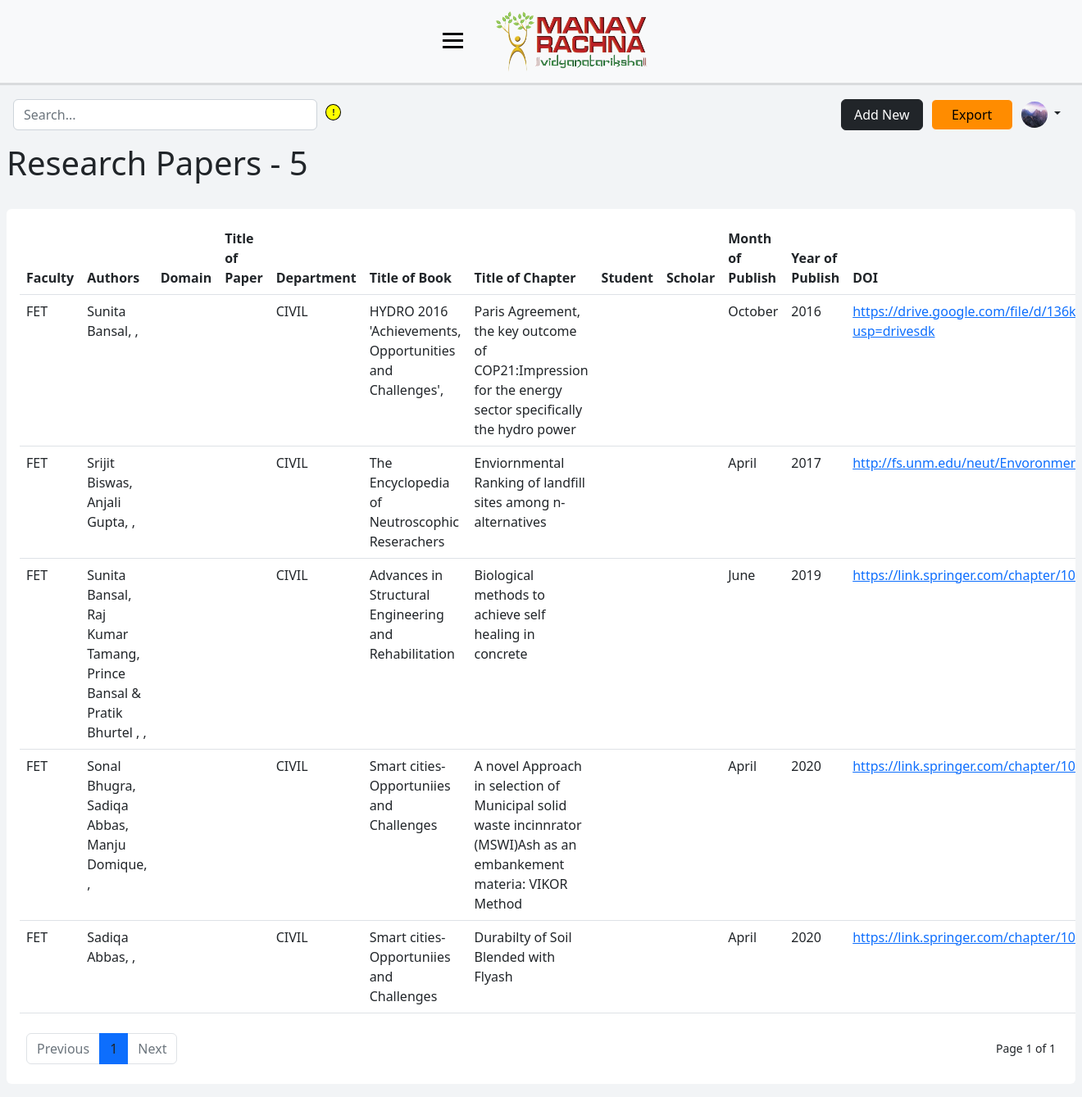
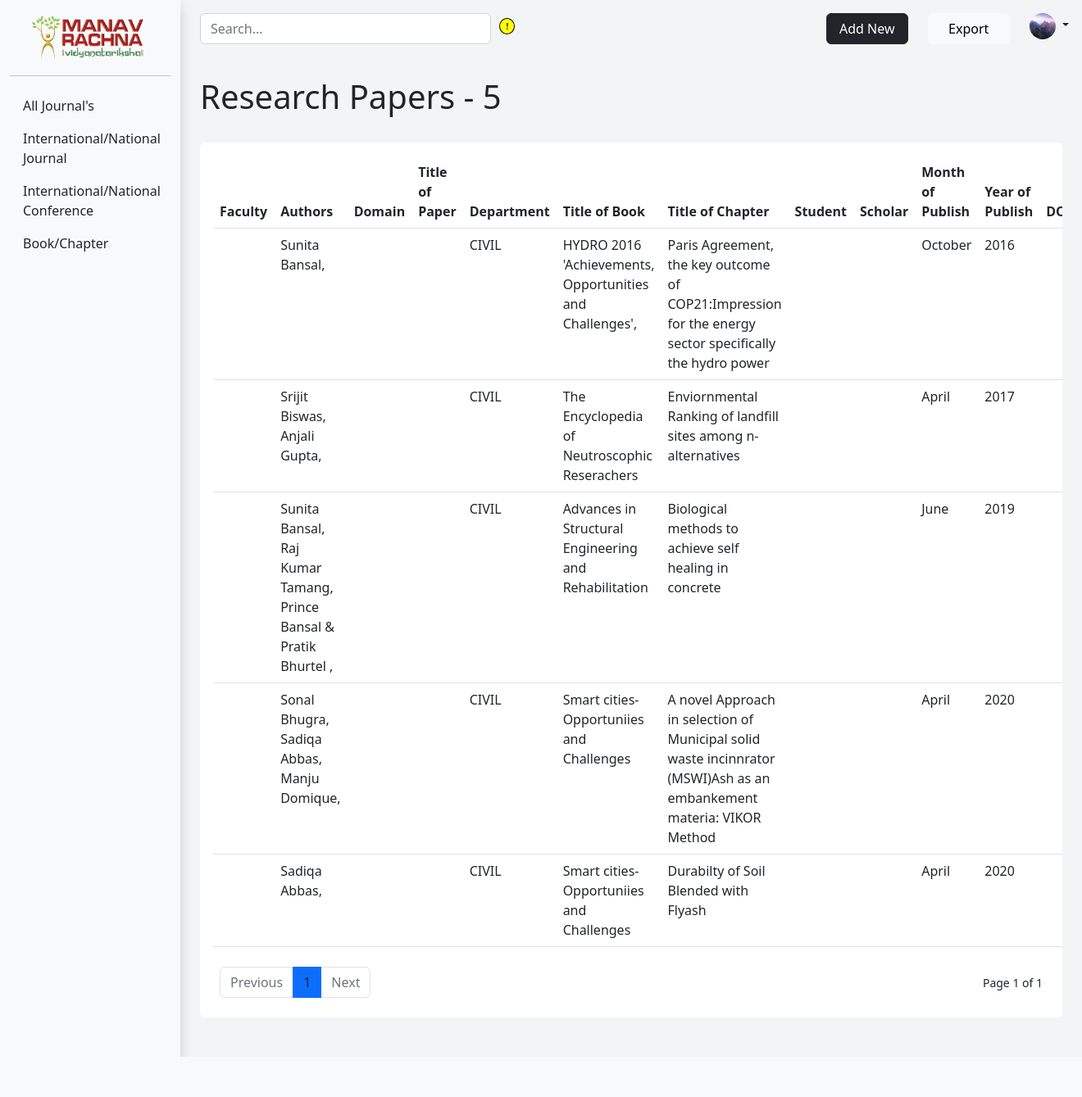
Before and after one commit to Jasmeet1001/django-portal-mriirs, a Django app: page /bkch/ in a window 1320 px wide. Shown: the whole page at 82% size. After the commit the page ends 1290 px from the top, so only its background shows below. Run offline with Django 4.2, Linux system fonts and the light colour scheme; a user stored in the database is signed in; data comes from the database, SQL or seed files in the repository.

Commit message:
Revert "Updated the UI"

```diff
--- a/dashboard/forms.py
+++ b/dashboard/forms.py
@@ -33,7 +33,7 @@ class AddPaper(forms.ModelForm):
     class Meta:
         model = ResearchPaper
         fields = [ 'faculty', 'authors', 'domain', 'title_of_paper', 'dept', 'name_of_journal', 'name_of_conference', 'title_of_book', 'title_of_chapter', 'student', 'scholar', 'month', 'year', 'doi', 'index_db']
-        labels = {'dept': 'Department', 'index_db': 'Index databse (SCOPUS, SCIE, ESCI, UGC CARE)', 'faculty': 'Faculty (Ex: FET)', 'authors': 'Authors Name', 'domain': 'Domain (Ex: Machine Learning, NLP, etc)', 'student': 'Student (y/n)', 'scholar': 'Scholar (y/n)', 'year': 'Publication Year','month': 'Publication Month'}
+        labels = {'dept': 'Department', 'index_db': 'Index databse(SCOPUS, SCIE, ESCI, UGC CARE)'}
 
 class ImportFile(forms.Form):
     file = forms.FileField(label='')
--- a/dashboard/static/dashboard/css_base/style.css
+++ b/dashboard/static/dashboard/css_base/style.css
@@ -1,227 +1,28 @@
-* {
-  padding: 0;
-  margin: 0;
+body {
+    min-height: 100vh;
+    min-height: -webkit-fill-available;
+    background-color: #f2f4f6;
   }
 
-html::-webkit-scrollbar {
-  width: 0.8vw;
-}
-
-html::-webkit-scrollbar-thumb {
-  background-color: #5438DC;
-  border: .125em solid #DEDCDC;
-  border-radius: 100vw;
-}
-
-html::-webkit-scrollbar-thumb:hover {
-  background-color: #5438DC;
-}
-
-html::-webkit-scrollbar-track {
-  border-radius: 100vw;
-  /* margin-block: .5em; */
-  margin: 1em 1em;
-  background-color: #DEDCDC;
-}
-
-body {
-  min-height: 100vh;
-  /* min-height: -webkit-fill-available; */
-  background-color: #f2f4f6;
-  /* background-color: red; */
+  html {
+    height: -webkit-fill-available;
   }
 
   main {
-  display: flex;
-  border: 1px solid black;
+    height: 100vh;
+    height: -webkit-fill-available;
+    max-height: 100vh;
+    overflow-x: hidden;
+    overflow-y: auto;
   }
-
-.asteriskField {
-  display: none;
-}
-
-.wrapper {
-  display: flex;
-  flex-direction: column;
-  /* border: 10px solid black; */
-}
-
-.nav-header {
-
-  display: flex;
-
-  justify-content: center;
-
-
-  z-index: 999;
-  box-shadow: 0px 0px 0px 3px rgba(0,0,0,0.1);
-}
-
-.nav-ul-list {
-  display: none;
-  width: 100%;
-  /* height: 100vh; */
-  /* border: 1px solid blue; */
-
-}
-
-.nav-bar-list-ul {
-  padding-top: 10px;
-  /* border: 1px solid red; */
-  height: 18%;
-
-}
-
-.nav-bar-list-ul-li {
-  display: flex;
-  /* justify-content: center; */
-  /* text-align: center; */
-}
-
-.nav-bar-list-ul-li a {
-  text-decoration: none;
-  /* margin-left: 0; */
-  color: #000;
-  padding: 0 10px 20px 0;
-}
-
-.mr-logo-navbar {
-  display: flex;
-  flex-direction: column;
-  /* border: 1px solid black; */
-  /* width: 100%; */
-  align-items: center;
-  /* max-height: 12vh; */
-}
-
-.logo-navbar-ham {
-  display: flex;
-}
-
-.mr-logo-navbar-img{
-  /* padding-left: 10px; */
-  padding-top: 10px;
-  padding-bottom: 10px;
-}
-
-.hamburger {
-  display: block;
-  cursor: pointer;
-  padding-left: 20px;
-  padding-right: 36px;
-  padding-top: 35px;
-}
-
-.bar {
-  display: block;
-  width: 25px;
-  height: 3px;
-  margin: 5px auto;
-  transition: all .3s ease-in-out;
-  background-color: #000;
-}
-
-.click {
-  padding-left: 20px;
-  padding-top: 35px;
-  padding-right: 36px;
-}
-
-.clicked {
-  display: flex;
-  border-top: 1px solid black;
-
-}
-
-.click .bar:nth-child(1){
-  transform: translateY(8px) rotate(45deg);
-
-}
-
-.click .bar:nth-child(2){
-  /* background-color: yellow; */
-  display: none;
-}
-
-.click .bar:nth-child(3){
-  transform: translateY(-1px) rotate(-45deg);
-
-}
-
-
-.dashboard-wrapper {
-  /* padding-top: 10%; */
-  display: flex;
-  flex-direction: column;
-
-  /* background-color: red; */
-  /* display: flex; */
-  /* flex-direction: column; */
-}
-
-.search-profile {
-  display: flex;
-  /* border: 1px solid black; */
-  justify-content: space-between;
-  min-width: 100vh;
-  padding-top: 1.5%;
-}
-
-
-.profile-info {
-  display: flex;
-  /* border: 1px solid black; */
-  align-items: center;
-  padding-right: 1em;
-  /* padding: 0 10px 0 10px; */
-}
-
-.profile-menu, .buttons {
-  padding-right: 10px;
-}
-
-.export-btn a{
-  background-color: darkorange;
-}
-
-.export-btn a:hover {
-  background-color: aqua;
-}
-
-.custom-js-button p {
-  font-size: 10px;
-  padding-left: 7px;
-  padding-top: 2px;
-}
-
 
   .custom-js-hover {
     display: flex;
     width: 100%;
   }
-.custom-js-hover {
-  display: flex;
-  width: 100%;
-}
-
-.search-bar-entry {
-  padding-left: 1em;
-}
 
 
-.custom-js-button {
-  cursor: help;
-  background-color: yellow;
-  border: 1px solid black;
-  /* opacity: 50%;  */
-  width: 20px;
-  height: 20px;
-  border-radius: 50%;
-  font-weight: bold;
-  margin-left: 10px;
-  margin-top: 6px;
-  position: relative;
-}
+
   .custom-js-button {
     cursor: help;
     background-color: yellow;
@@ -269,14 +97,7 @@ main {
     text-align: left;
   }
 
-
-.main-block {
-  width: 100%;
-  position: relative;
-  top: 0;
-  left: 0;
-  transform: translate(0%, 0%);
-}
+  .dropdown-toggle { outline: 0; }
 
   .btn-toggle {
     padding: .25rem .5rem;
--- a/dashboard/templates/dashboard/base.html
+++ b/dashboard/templates/dashboard/base.html
@@ -9,55 +9,50 @@
     {% block title %}{% endblock %}
     <link href="https://cdn.jsdelivr.net/npm/bootstrap@5.2.2/dist/css/bootstrap.min.css" rel="stylesheet" integrity="sha384-Zenh87qX5JnK2Jl0vWa8Ck2rdkQ2Bzep5IDxbcnCeuOxjzrPF/et3URy9Bv1WTRi" crossorigin="anonymous">
     <link rel="stylesheet" href="{% static 'dashboard/css_base/style.css' %}">
+    <style>
+        .asteriskField {
+            display: none;
+        }
+    </style>
   </head>
   <body>
-    <div class="wrapper">
-        <div class="bg-light nav-header">
-            <div class="mr-logo-navbar">
-                <div class="logo-navbar-ham">
-                    <div class="hamburger">
-                        <span class="bar"></span>
-                        <span class="bar"></span>
-                        <span class="bar"></span>
-                    </div>
-                    <div class="mr-logo-navbar-img">
-                        <a href="/">
+    <main>
+        <div class="container-fluid">
+            <div class="row align-items-start">
+                <div id="sidebar-main" class="col-md-3 col-lg-2 ms-auto d-md-block bg-light shadow sidebar collapse py-3">
+                    <a href="/" class="d-flex align-items-center mb-3 mb-md-0 me-md-auto link-dark text-decoration-none px-4">
                         <img class="img-fluid" src="{% static 'dashboard/img/mr-logo.png' %}" width="200" height="80">
                     </a>
-                    </div>
-                </div>
-                <div class="nav-ul-list">
-                    <ul class="nav-bar-list-ul">
-                        <li class="nav-bar-list-ul-li">
-                            <a href="{% url 'dashboard-home' %}" class="">
+                    <hr>
+                    <ul class="nav nav-pills flex-column mb-auto">
+                        <li class="nav-item">
+                            <a href="{% url 'dashboard-home' %}" class="nav-link link-dark">
                                 All Journal's
                             </a>
                         </li>
-                        <li class="nav-bar-list-ul-li">
-                            <a href="{% url 'dashboard-inj' %}" class="">
+                        <li class="nav-item">
+                            <a href="{% url 'dashboard-inj' %}" class="nav-link link-dark">
                                 International/National Journal
                             </a>
                         </li>
-                        <li class="nav-bar-list-ul-li">
-                            <a href="{% url 'dashboard-inc' %}" class="">
+                        <li class="nav-item">
+                            <a href="{% url 'dashboard-inc' %}" class="nav-link link-dark">
                             <!-- <a href="#" class="nav-link active" aria-current="page"> -->
                                 International/National Conference
                             </a>
                         </li>
-                        <li class="nav-bar-list-ul-li">
-                            <a href="{% url 'dashboard-bkch' %}" class="">
+                        <li class="nav-item">
+                            <a href="{% url 'dashboard-bkch' %}" class="nav-link link-dark">
                             <!-- <a href="#" class="nav-link active" aria-current="page"> -->
                                 Book/Chapter
                             </a>
                         </li>
                     </ul>
+                    <div class="b-example-vr"></div>
                 </div>
-            </div>
-        </div>
-        <div class="dashboard-wrapper">
-            <div id="navbar-main" class="search-profile">
-                <div class="search-bar-entry">
-                    <form method="GET" id="search-bar" class=" custom-js-hover" role="search" action="{% url 'dashboard-home' %}">
+                <div class="col-10 ms-auto p-3 mb-3">
+                    <div id="navbar-main" class="d-flex flex-wrap align-items-center justify-content-between">
+                        <form method="GET" id="search-bar" class="col-12 col-lg-auto mb-3 mb-lg-0 me-lg-3 px-2 custom-js-hover" role="search" action="{% url 'dashboard-home' %}">
                             <div class="custom-js-hover" >
                                 <input name="search-result" id="search-input" type="search" class="form-control "  placeholder="Search..." aria-label="Search" >
                                 <div class="custom-js-button" >
@@ -65,15 +60,16 @@
                                 </div>
                             </div>
                         </form>
-                </div>
-                <div class="profile-info">
-                    <div class="col buttons">
+                        <!-- <input name="search-result" id="search-input" type="search" class="form-control" placeholder="Search..." aria-label="Search">
+                        </form> -->
+                        <div class="row align-items-start">
+                            <div class="col">
                                 <a id="add-paper-btn" href="{% url 'dashboard-addpaper' %}" class="btn btn-dark" role="button">Add New</a>
                             </div>
-                    <div class="col buttons export-btn">
+                            <div class="col">
                                 <a id="add-paper-btn" href="{% url 'dashboard-export' %}" class="btn btn-light border-1" role="button">Export</a>
                             </div>
-                    <div class="col profile-menu">
+                            <div class="col">
                                 <div class="dropdown text-end">
                                     <a href="#" class="d-block link-dark text-decoration-none dropdown-toggle" data-bs-toggle="dropdown" aria-expanded="false" data-bs-offset="10,20">
                                         <img src="{{ user.profile.pfp.url }}" alt="mdo" width="32" height="32" class="rounded-circle">
@@ -89,47 +85,14 @@
                             </div>
                         </div>
                     </div>
-            <div class="ms-sm-auto px-2 py-3 containter-fluid main-block">
+                    <br>
+                    <div class="ms-sm-auto px-2 py-3 containter-fluid">
                       {% block main %}{% endblock %}
                     </div>
                 </div>
             </div>
-
-    <script>
-        var ham = document.querySelector('.hamburger')
-        var nav = document.querySelector('.nav-ul-list')
-        var counter = 0
-        ham.addEventListener('click', function(e){
-
-            nav.classList.toggle('clicked')
-
-            // setTimeout(() => {
-            //     nav.classList.toggle('clicked')
-
-            // }, 250);
-
-
-            if (counter % 2 == 0){
-                ham.setAttribute("class", "click")
-
-                // setTimeout(() => {
-                //     ham.setAttribute("class", "click")
-
-                // }, 250);
-
-            }
-            else
-                ham.setAttribute("class", 'hamburger')
-
-                // setTimeout(() => {
-                //     ham.setAttribute("class", 'hamburger')
-
-                // }, 250);
-
-            counter++
-
-        })
-    </script>
+        </div>
+    </main>
 
     <script src="https://cdn.jsdelivr.net/npm/bootstrap@5.2.2/dist/js/bootstrap.bundle.min.js" integrity="sha384-OERcA2EqjJCMA+/3y+gxIOqMEjwtxJY7qPCqsdltbNJuaOe923+mo//f6V8Qbsw3" crossorigin="anonymous"></script>
     <script src="https://cdn.jsdelivr.net/npm/@popperjs/core@2.11.6/dist/umd/popper.min.js" integrity="sha384-oBqDVmMz9ATKxIep9tiCxS/Z9fNfEXiDAYTujMAeBAsjFuCZSmKbSSUnQlmh/jp3" crossorigin="anonymous"></script>
--- a/dashboard/templates/dashboard/profile.html
+++ b/dashboard/templates/dashboard/profile.html
@@ -6,11 +6,8 @@
 <title>{{ user.username }}</title>
 {% endblock title %}
 
-
-
 {% block main %}
-<div >
-  <div class="row" >
+<div class="row">
   {% for message in messages %}
     {% if message.tags == 'error' %}
       <div class="alert alert-danger">
@@ -78,5 +75,4 @@
     </div>
   </div>
 </div>
-</div>
 {% endblock main %}
--- a/ric_portal/settings.py
+++ b/ric_portal/settings.py
@@ -27,7 +27,7 @@ SECRET_KEY = 'django-insecure-ol&o8zy=8nwp*^g%whaa%o7##0vve^g0&2%+=i9*e(z+)%b3$7
 # SECURITY WARNING: don't run with debug turned on in production!
 DEBUG = True
 
-ALLOWED_HOSTS = ['*']
+ALLOWED_HOSTS = []
 
 
 # Application definition
```
Also changed, not shown: other parts of dashboard/static/dashboard/css_base/style.css (+30 -15 lines), dashboard/imp_exp.py (+11 -11 lines), login/static/login/css/style.css (+25 -65 lines), login/templates/login/base.html (+14 -9 lines), login/templates/login/login_home.html (+5 -6 lines), dashboard/migrations/0014_rename_scopus_id_researchpaper_index_db_and_more.py (deleted), db.sqlite3, 2 other files. Lines whose indentation alone changed are shown as unchanged.
